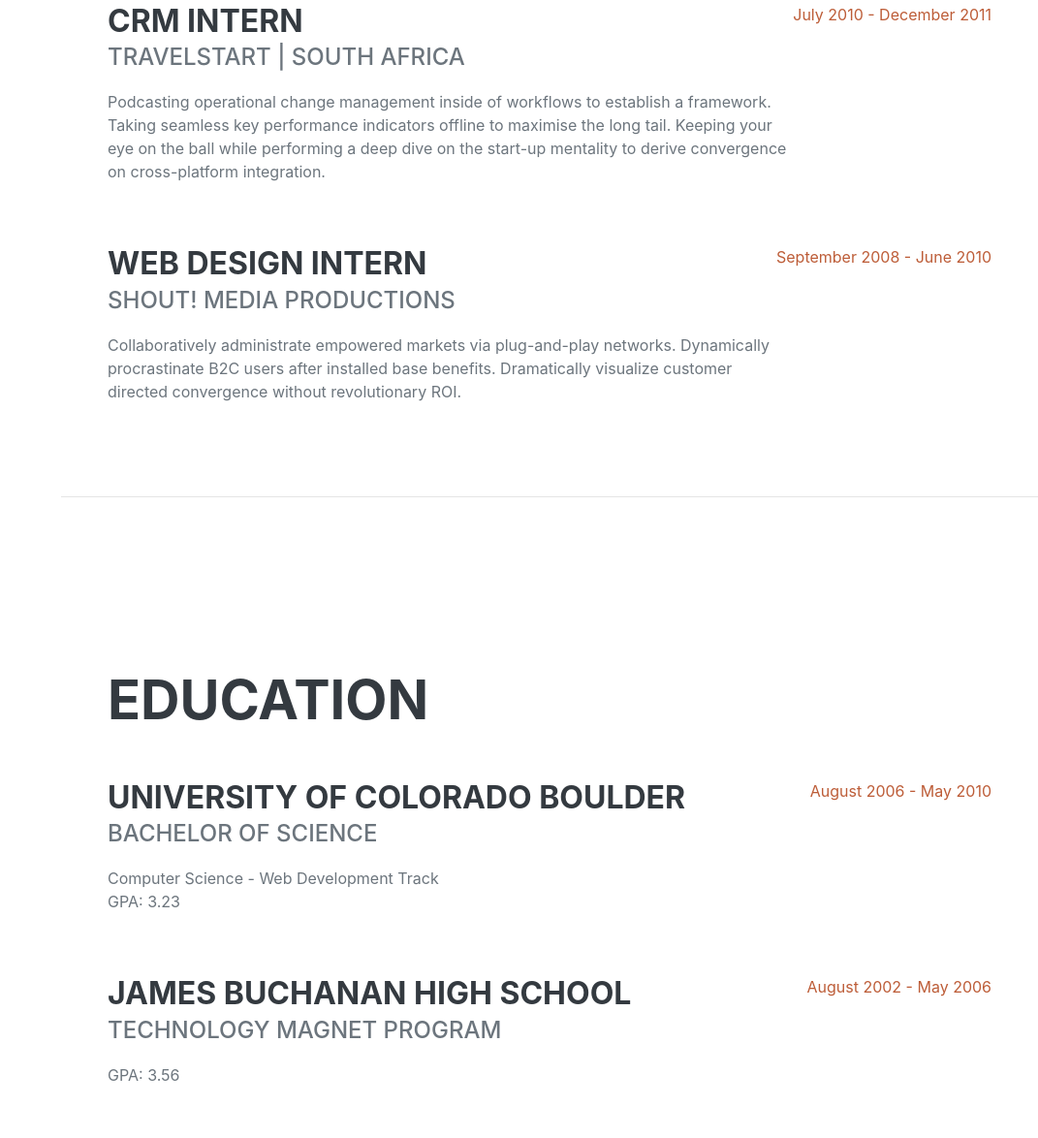
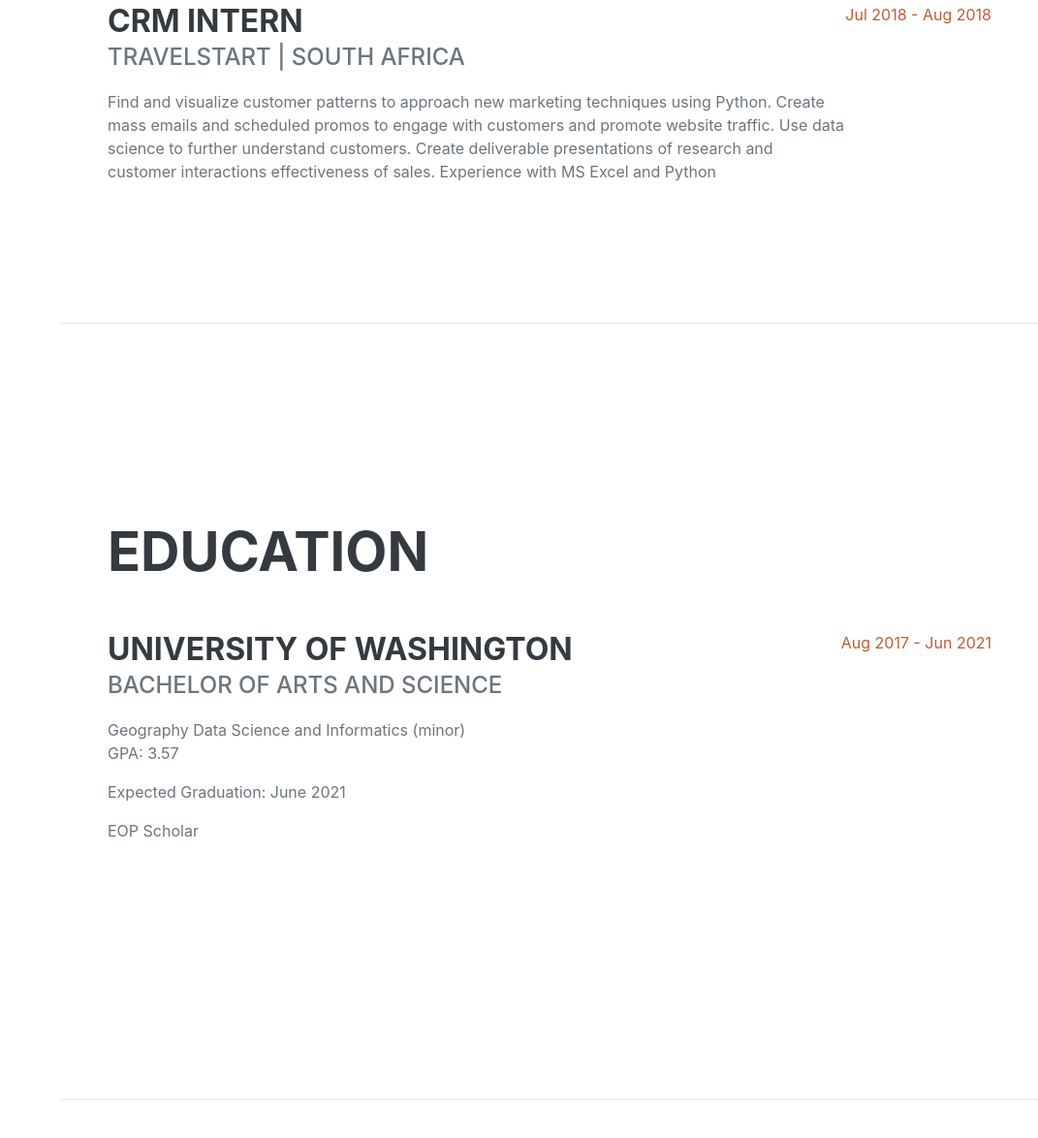
Before and after one commit to nicolealorenzo/nicolealorenzo.github.io, a plain HTML site: page index.html in a window 1280 px wide. Shown: the part 1470-2644 px from the top of the page at 97% size, without its empty margins (209-1280 px from the left). Drawn offline with nearby package versions, Linux system fonts and the light colour scheme; a web font is replaced by a local one.

Commit message:
education added

```diff
--- a/index.html
+++ b/index.html
@@ -45,7 +45,7 @@
                     </h1>
                     <div class="subheading mb-5">
                         Seattle, WA · 808.938.1605 ·
-                        <a href="nicolealorenzo@gmail.com">name@email.com</a>
+                        <a href="nicolealorenzo@gmail.com">nicolealorenzo@gmail.com</a>
                     </div>
                     <p class="lead mb-5">Senior at the University of Washington studying Data Science and Informatics. Aspiring creator and designer interetsed in CRM and data visualization.</p>
                     <div class="social-icons">
@@ -81,17 +81,9 @@
                         <div class="flex-grow-1">
                             <h3 class="mb-0">CRM Intern</h3>
                             <div class="subheading mb-3">TravelStart | South Africa</div>
-                            <p>Podcasting operational change management inside of workflows to establish a framework. Taking seamless key performance indicators offline to maximise the long tail. Keeping your eye on the ball while performing a deep dive on the start-up mentality to derive convergence on cross-platform integration.</p>
+                            <p>Find and visualize customer patterns to approach new marketing techniques using Python. Create mass emails and scheduled promos to engage with customers and promote website traffic. Use data science to further understand customers. Create deliverable presentations of research and customer interactions effectiveness of sales. Experience with MS Excel and Python</p>
                         </div>
-                        <div class="flex-shrink-0"><span class="text-primary">July 2010 - December 2011</span></div>
-                    </div>
-                    <div class="d-flex flex-column flex-md-row justify-content-between">
-                        <div class="flex-grow-1">
-                            <h3 class="mb-0">Web Design Intern</h3>
-                            <div class="subheading mb-3">Shout! Media Productions</div>
-                            <p>Collaboratively administrate empowered markets via plug-and-play networks. Dynamically procrastinate B2C users after installed base benefits. Dramatically visualize customer directed convergence without revolutionary ROI.</p>
-                        </div>
-                        <div class="flex-shrink-0"><span class="text-primary">September 2008 - June 2010</span></div>
+                        <div class="flex-shrink-0"><span class="text-primary">Jul 2018 - Aug 2018</span></div>
                     </div>
                 </div>
             </section>
@@ -102,20 +94,14 @@
                     <h2 class="mb-5">Education</h2>
                     <div class="d-flex flex-column flex-md-row justify-content-between mb-5">
                         <div class="flex-grow-1">
-                            <h3 class="mb-0">University of Colorado Boulder</h3>
-                            <div class="subheading mb-3">Bachelor of Science</div>
-                            <div>Computer Science - Web Development Track</div>
-                            <p>GPA: 3.23</p>
+                            <h3 class="mb-0">University of Washington</h3>
+                            <div class="subheading mb-3">Bachelor of Arts and Science</div>
+                            <div>Geography Data Science and Informatics (minor)</div>
+                            <p>GPA: 3.57</p>
+                            <p>Expected Graduation: June 2021</p>
+                            <p>EOP Scholar</p>
                         </div>
-                        <div class="flex-shrink-0"><span class="text-primary">August 2006 - May 2010</span></div>
-                    </div>
-                    <div class="d-flex flex-column flex-md-row justify-content-between">
-                        <div class="flex-grow-1">
-                            <h3 class="mb-0">James Buchanan High School</h3>
-                            <div class="subheading mb-3">Technology Magnet Program</div>
-                            <p>GPA: 3.56</p>
-                        </div>
-                        <div class="flex-shrink-0"><span class="text-primary">August 2002 - May 2006</span></div>
+                        <div class="flex-shrink-0"><span class="text-primary">Aug 2017 - Jun 2021</span></div>
                     </div>
                 </div>
             </section>
```
